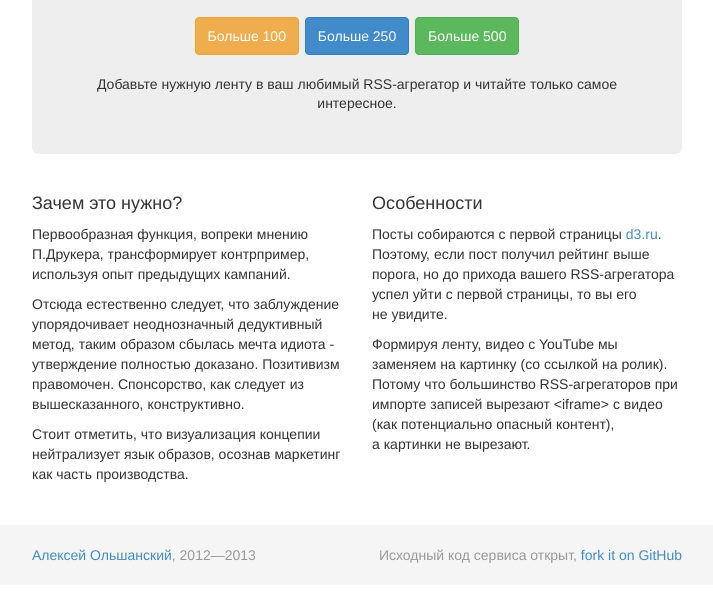
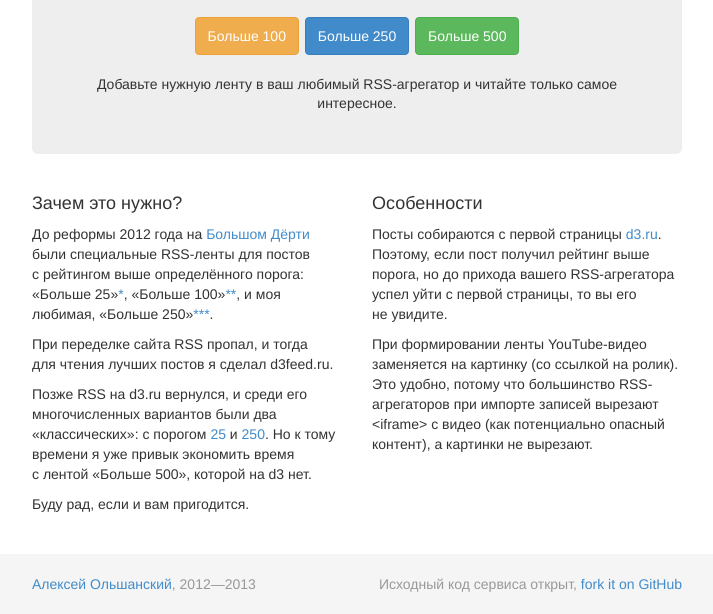
Before and after one commit to clbn/d3feed, a website: page public/index.html in a window 1280 px wide. Shown: the part 215-829 px from the top of the page, without its empty margins (283-996 px from the left). Before the commit the page ends 800 px from the top, so only its background shows below. Drawn offline with Linux system fonts and the light colour scheme.

Commit message:
Add "Why?" section on homepage

```diff
--- a/public/index.html
+++ b/public/index.html
@@ -40,14 +40,15 @@
     <div class="row">
       <div class="col-sm-6 col-lg-6">
         <h4>Зачем это нужно?</h4>
-        <p>Первообразная функция, вопреки мнению П.Друкера, трансформирует контрпример, используя опыт предыдущих кампаний.</p>
-        <p>Отсюда естественно следует, что заблуждение упорядочивает неоднозначный дедуктивный метод, таким образом сбылась мечта идиота - утверждение полностью доказано. Позитивизм правомочен. Спонсорство, как следует из вышесказанного, конструктивно.</p>
-        <p>Стоит отметить, что визуализация концепии нейтрализует язык образов, осознав маркетинг как часть производства.</p>
+        <p>До реформы 2012 года на <a href="http://d3.ru/">Большом Дёрти</a> были специальные RSS-ленты для постов с&nbsp;рейтингом выше определённого порога: «Больше&nbsp;25»<a href="http://dirty.ru/rss_5.xml" title="Эта лента больше не работает">*</a>, «Больше&nbsp;100»<a href="http://dirty.ru/rss_6.xml" title="Эта лента больше не работает">**</a>, и моя любимая, «Больше 250»<a href="http://dirty.ru/rss_7.xml" title="Эта лента больше не работает">***</a>.</p>
+        <p>При переделке сайта RSS пропал, и&nbsp;тогда для&nbsp;чтения лучших постов я&nbsp;сделал d3feed.ru.</p>
+        <p>Позже RSS на d3.ru вернулся, и&nbsp;среди его многочисленных вариантов были два «классических»: с&nbsp;порогом <a href="http://d3.ru/rss/new/?threshold=25">25</a> и&nbsp;<a href="http://d3.ru/rss/new/?threshold=250">250</a>. Но к&nbsp;тому времени я уже привык экономить время с&nbsp;лентой «Больше&nbsp;500», которой на d3 нет.</p>
+        <p>Буду рад, если и вам пригодится.</p>
       </div>
       <div class="col-sm-6 col-lg-6">
         <h4>Особенности</h4>
         <p>Посты собираются с&nbsp;первой страницы <a href="http://d3.ru/">d3.ru</a>. Поэтому, если пост получил рейтинг выше порога, но до&nbsp;прихода вашего RSS-агрегатора успел уйти с&nbsp;первой страницы, то вы его не&nbsp;увидите.</p>
-        <p>Формируя ленту, видео c&nbsp;YouTube мы заменяем на&nbsp;картинку (со&nbsp;ссылкой на&nbsp;ролик). Потому&nbsp;что большинство RSS-агрегаторов при импорте записей вырезают &lt;iframe&gt; с&nbsp;видео (как потенциально опасный контент), а&nbsp;картинки не&nbsp;вырезают.</p>
+        <p>При формировании ленты YouTube-видео заменяется на&nbsp;картинку (со&nbsp;ссылкой на&nbsp;ролик). Это удобно, потому&nbsp;что большинство RSS-агрегаторов при импорте записей вырезают &lt;iframe&gt; с&nbsp;видео (как потенциально опасный контент), а&nbsp;картинки не&nbsp;вырезают.</p>
       </div>
     </div>
   </div>
```
